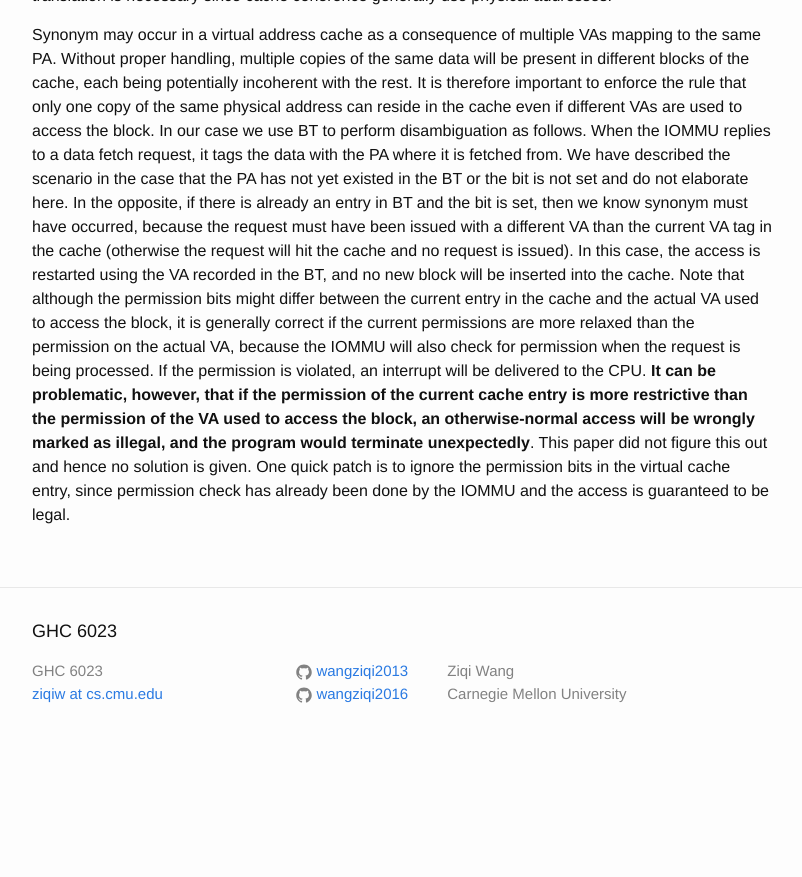
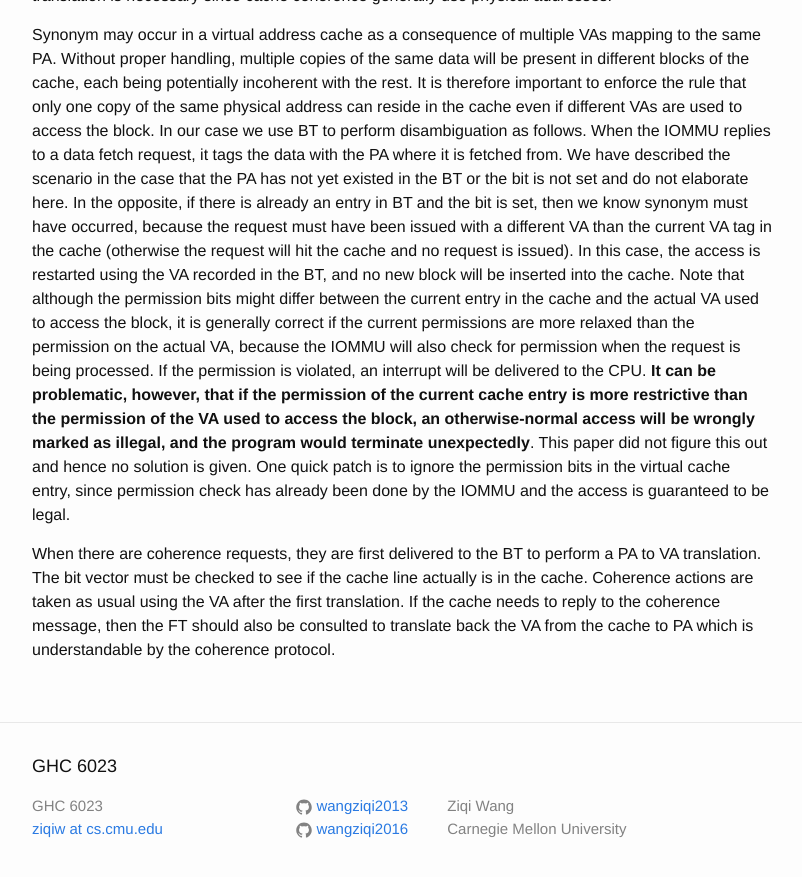
Before and after one commit to wangziqi2013/wangziqi2013.github.io, a Jekyll site: the page built from _posts/2018-12-30-filtering-translation-bandwidth-with-virtual-caching.markdown, in a window 1280 px wide and 900 px high, scrolled down 1975 px. Shown: the top 877 px of the window, without its empty margins (238-1040 px from the left). Built offline with Jekyll 4.4.1, drawn with Linux system fonts in a browser that asks for light colours; before the commit the page ends 2740 px from its top, so only the background shows below that.

Commit message:
Working on coherence

```diff
--- a/_posts/2018-12-30-filtering-translation-bandwidth-with-virtual-caching.markdown
+++ b/_posts/2018-12-30-filtering-translation-bandwidth-with-virtual-caching.markdown
@@ -87,3 +87,8 @@ the permission of the VA used to access the block, an otherwise-normal access wi
 and the program would terminate unexpectedly**. This paper did not figure this out and hence no solution is given.
 One quick patch is to ignore the permission bits in the virtual cache entry, since permission check has already
 been done by the IOMMU and the access is guaranteed to be legal.
+
+When there are coherence requests, they are first delivered to the BT to perform a PA to VA translation. The bit
+vector must be checked to see if the cache line actually is in the cache. Coherence actions are taken as usual
+using the VA after the first translation. If the cache needs to reply to the coherence message, then the FT
+should also be consulted to translate back the VA from the cache to PA which is understandable by the coherence protocol.
```
